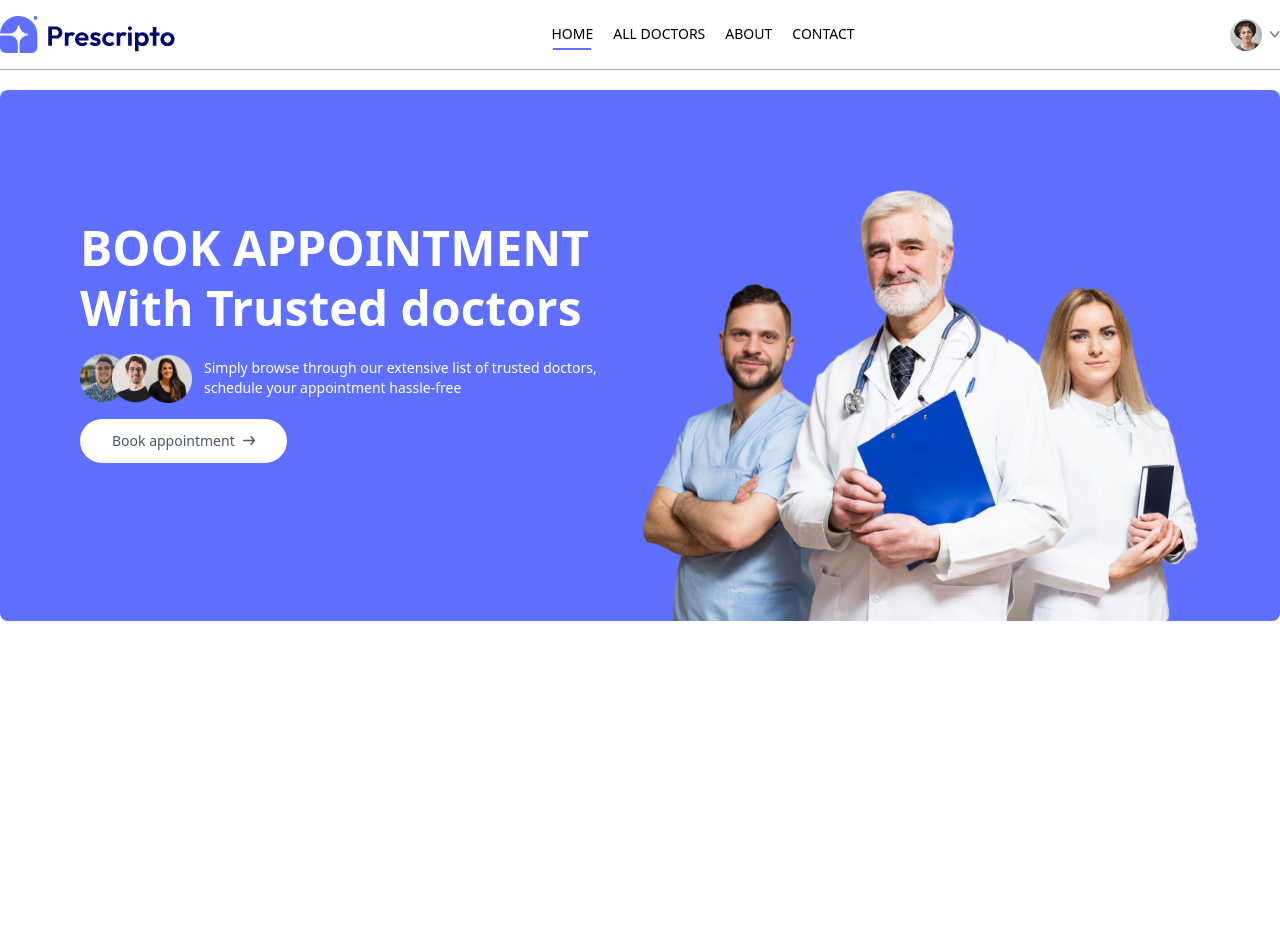
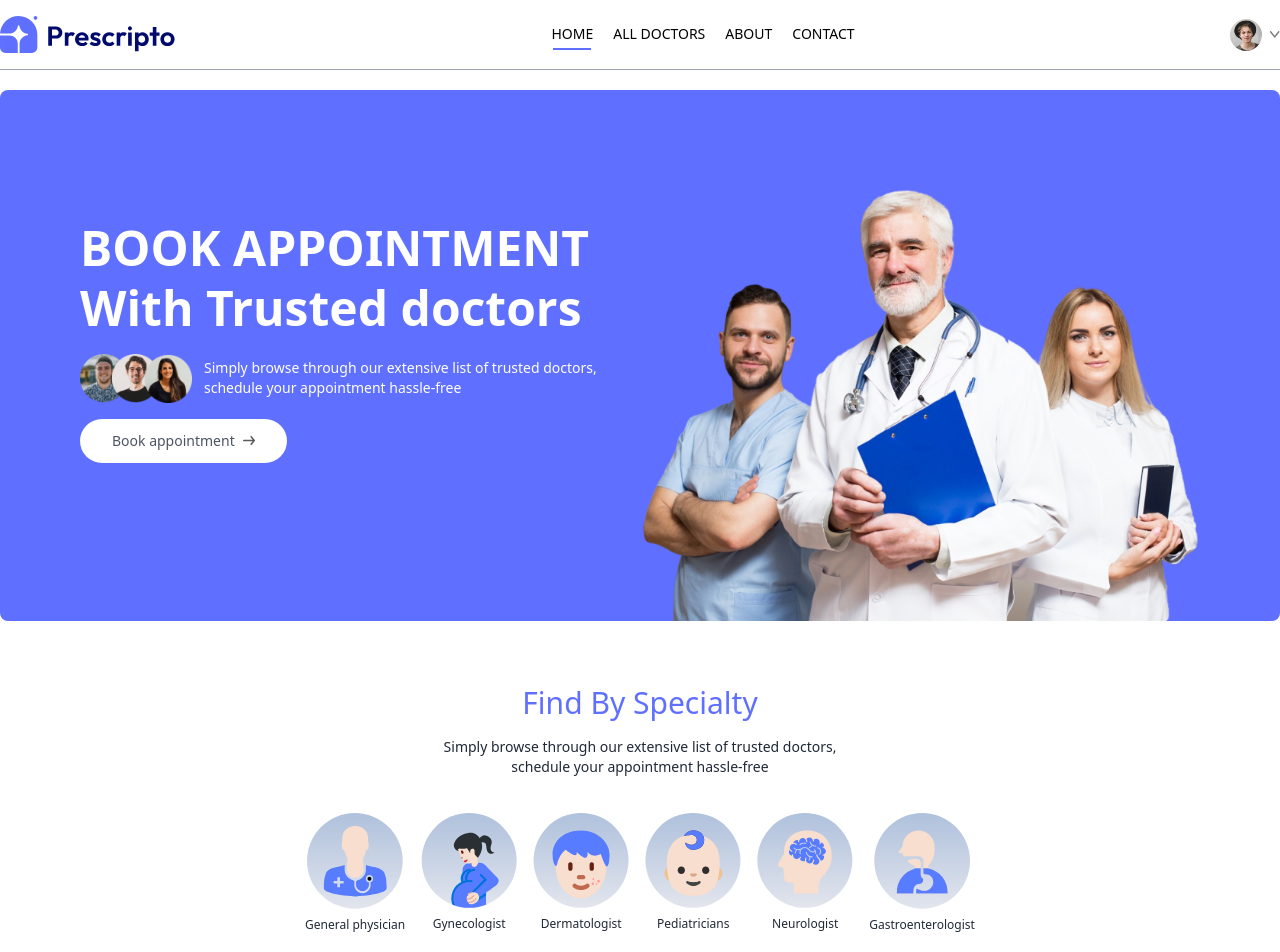
Before and after one commit to kimbo-slicee/Doctor-Appointment-Booking-System, a React (Vite) app in the folder front-end/: page / in a window 1280 px wide. Shown: the top 952 px of the page. Before the commit the page ends 800 px from the top, so only its background shows below. Built offline with nearby package versions, Linux system fonts and the light colour scheme.

Commit message:
commit Message:Complate Specialty Menu UI Component

```diff
--- /dev/null
+++ b/front-end/src/components/SpecialtyMenu.jsx
@@ -0,0 +1,25 @@
+import React from 'react';
+import {specialityData} from "../assets/assets.js"
+import {Link} from "react-router-dom";
+function SpecialtyMenu() {
+    return (
+        <div id="speciality" className="flex flex-col items-center gap-4 py-16 text-gray-800">
+            <h1 className="text-3xl font-medium text-primary">Find By Specialty</h1>
+            <p className="sm:w-1/3 text-center text-sm ">
+                Simply browse through our extensive list of trusted doctors,
+                schedule your appointment hassle-free
+            </p>
+            <div className="flex sm:justify-center gap-4 pt-5 w-full overflow-scroll">
+                {specialityData.map((items,index)=>(
+                    <Link click={()=>scroll(0,0)} className="flex flex-col items-center text-xs cursor-pointer flex-shrink-0 hover:translate-y-[-10px] transition-all duration-700" key={index} to={`/doctors/${items.speciality}`} >
+                        <img className="w-16 sm:w-24 mb-2 " src={items.image} alt="speciality image"/>
+                        <p>{items.speciality}</p>
+
+                    </Link>
+                    ))}
+            </div>
+        </div>
+    );
+}
+
+export default SpecialtyMenu;
--- /dev/null
+++ b/front-end/src/components/TopDoc.jsx
@@ -0,0 +1,9 @@
+import React from 'react';
+
+function TopDoc(props) {
+    return (
+        <div></div>
+    );
+}
+
+export default TopDoc;
--- a/front-end/src/index.css
+++ b/front-end/src/index.css
@@ -4,3 +4,6 @@
 .active hr {
     @apply block;
 }
+::-webkit-scrollbar{
+    @apply hidden;
+}
--- a/front-end/src/pages/home.jsx
+++ b/front-end/src/pages/home.jsx
@@ -1,10 +1,14 @@
 import React from 'react'
 import Header from "../components/Header.jsx";
+import SpecialtyMenu from "../components/SpecialtyMenu.jsx";
+import TopDoc from "../components/TopDoc.jsx";
 
 function Home() {
   return (
     <div>
     <Header/>
+    <SpecialtyMenu/>
+    <TopDoc/>
     </div>
   )
 }
```
